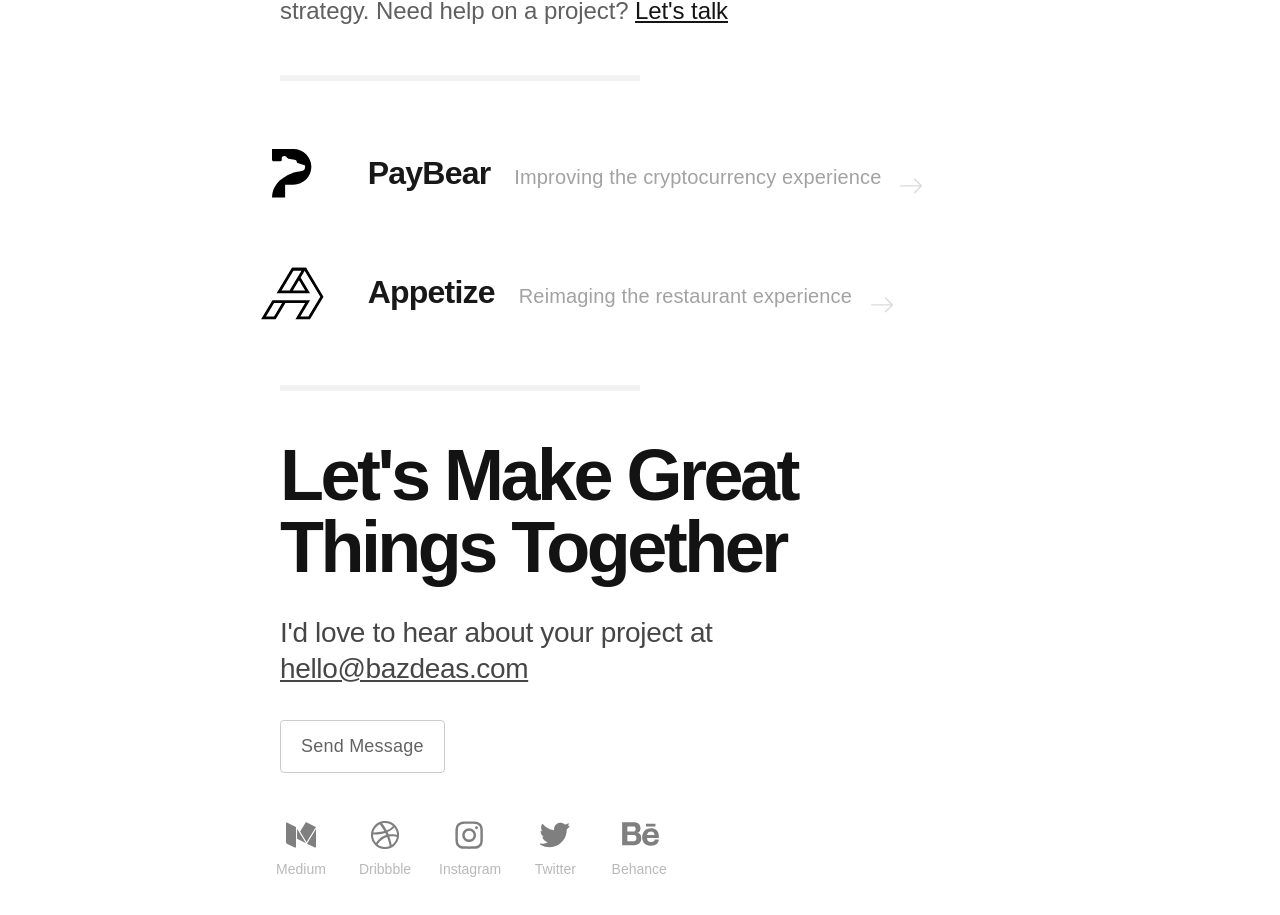
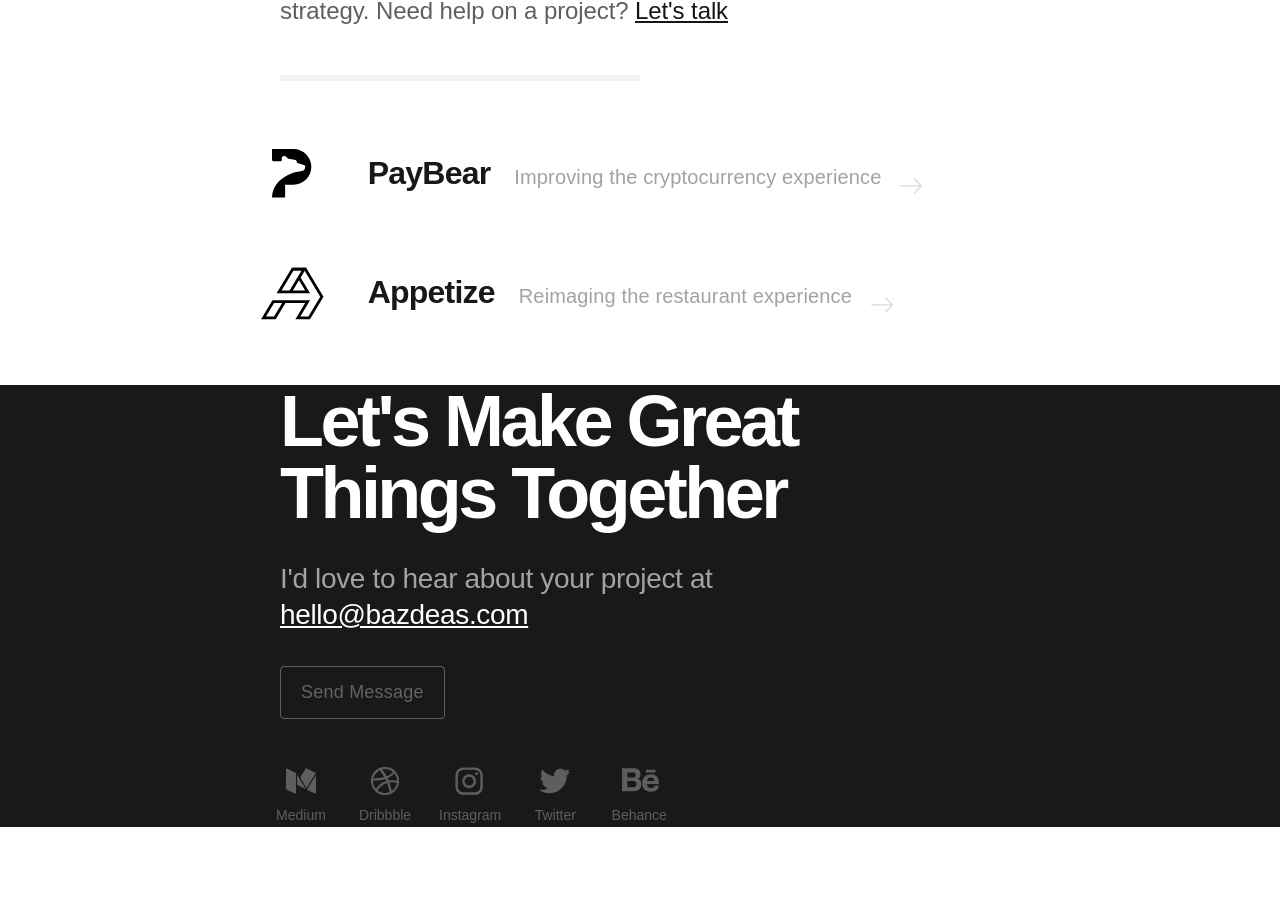
Before and after one commit to BazDeas/bazdeas, a React (Create React App) app: page / in a window 1280 px wide. Shown: the part 557-1472 px from the top of the page. Built offline with nearby package versions, Linux system fonts and the light colour scheme; a web font is replaced by a local one.

Commit message:
Change Footer to dark scheme

```diff
--- a/src/components/Container.js
+++ b/src/components/Container.js
@@ -2,10 +2,16 @@ import React from 'react'
 import styled from 'styled-components'
 import bp from '../brand/breakpoints'
 
-const Container = styled.div`
+const margin = 2.5
 
-  margin: 2.5rem;
+const OuterContainer = styled.div`
+  background: ${props => props.dark ? 'rgba(0, 0, 0, 0.90)' : 'white'};
 
+`
+
+const InnerContainer = styled.div`
+
+  ${'' /* margin: ${props => props.fullWidth ? ` 0` : `${margin}rem`}; */}
 
   ${props => props.separator &&
   `&::after {
@@ -34,10 +40,12 @@ const Container = styled.div`
 
 `
 
-export default ({children, separator}) => {
+export default ({children, separator, dark, fullWidth}) => {
   return(
-    <Container separator={separator}>
-      {children}
-    </Container>
+    <OuterContainer dark={dark} >
+      <InnerContainer separator={separator} fullWidth={fullWidth}>
+        {children}
+      </InnerContainer>
+    </OuterContainer>
   )
 }
--- a/src/components/Footer.js
+++ b/src/components/Footer.js
@@ -40,7 +40,7 @@ const Styling = styled.div`
   .title {
     font-weight: 700;
     font-size: 43px;
-    color: #131313;
+    color: white;
     letter-spacing: -1.72px;
     line-height: 1.1;
   }
@@ -49,11 +49,11 @@ const Styling = styled.div`
     margin: 1rem 0 0 0;
     font-weight: 300;
     font-size: 18px;
-    color: #464646;
+    color: rgba(255, 255, 255, 0.6);
     letter-spacing: -0.22px;
     line-height: 26px;
     .email-address {
-      color: #464646;
+      color: white;
       &:hover {
         color: ${colors.primary};
       }
@@ -63,7 +63,7 @@ const Styling = styled.div`
   .send-message-button {
     display: inline-block;
     padding: 1rem 1.25rem 1.1rem; margin: 2rem 0;
-    border: 1px solid rgba(0, 0, 0, 0.2);
+    border: 1px solid rgba(255, 255, 255, 0.3);
     border-radius: 4px;
     font-weight: 500;
     font-size: 18px;
@@ -71,6 +71,10 @@ const Styling = styled.div`
     letter-spacing: 0.22px;
     line-height: 1;
     text-decoration: none;
+    &:hover {
+      background: white;
+      color: rgba(0, 0, 0, 0.9);
+    }
   }
 
   .social {
@@ -86,7 +90,7 @@ const Styling = styled.div`
         .icon {
           display: block;
           width: 44px;
-          fill: rgba(0, 0, 0, 0.5);
+          fill: rgba(255, 255, 255, 0.3);
           transition: all 0.3s ease-out;
         }
         .name {
@@ -94,7 +98,7 @@ const Styling = styled.div`
           display: block;
           font-weight: 400;
           font-size: 10px;
-          color: #B9B9B9;
+          color: rgba(255, 255, 255, 0.3);
           text-align: center;
           transition: all 0.3s ease-out;
         }
@@ -132,10 +136,7 @@ const Styling = styled.div`
       padding: 1.2rem 1.5rem 1.3rem; margin: 3rem 0;
       border-width: 1.5px;
       transition: all 0.1s ease-out;
-      &:hover {
-        background: rgba(0, 0, 0, 0.9);
-        color: white;
-      }
+
     }
     .social {
       margin: 0 0 6rem 0;
@@ -174,10 +175,6 @@ const Styling = styled.div`
       padding: 1.5rem 2rem 1.8rem; margin: 5rem 0;
       border-width: 1.5px;
       transition: all 0.1s ease-out;
-      &:hover {
-        background: rgba(0, 0, 0, 0.9);
-        color: white;
-      }
     }
     .social {
       margin: 0 0 6rem 0;
@@ -198,7 +195,7 @@ const Styling = styled.div`
 
 export default () => {
   return(
-    <Container separator={false}>
+    <Container separator={false} dark={true} fullWidth={true}>
       <Styling>
         <h4 className="title">Let's Make Great Things Together</h4>
         <h5 className="subtitle">I'd love to hear about your project at <a href="mailto:hello@bazdeas.com" className="email-address">hello@bazdeas.com</a></h5>
--- a/src/components/Projects.js
+++ b/src/components/Projects.js
@@ -155,7 +155,7 @@ const Styling = styled.div`
 
 export default () => {
   return(
-    <Container separator={true}>
+    <Container separator={false}>
       <Styling>
         <ul className="projects">
           {projects.map(({ name, description, branding, url }, i) =>
```
